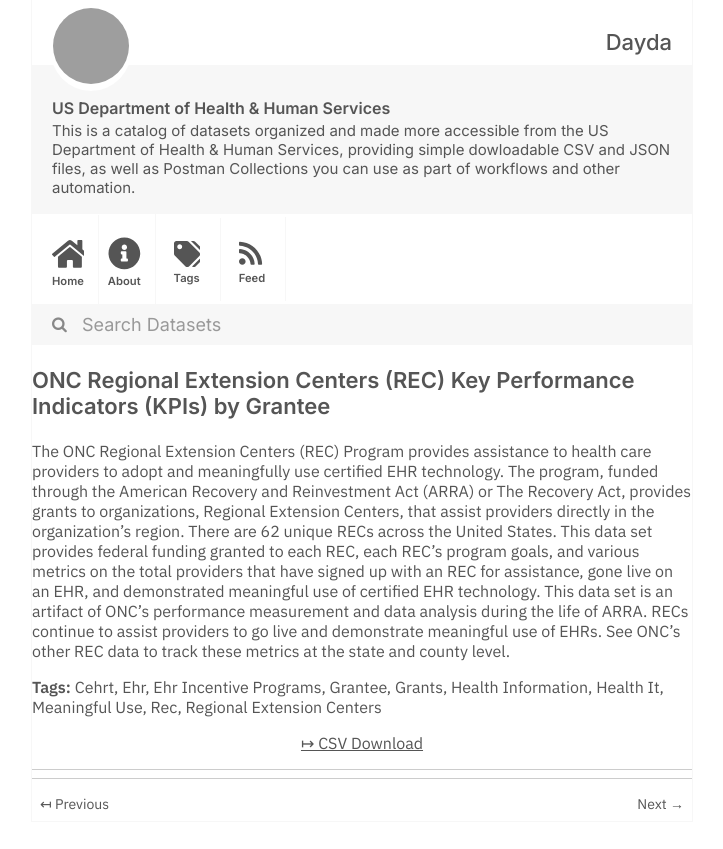
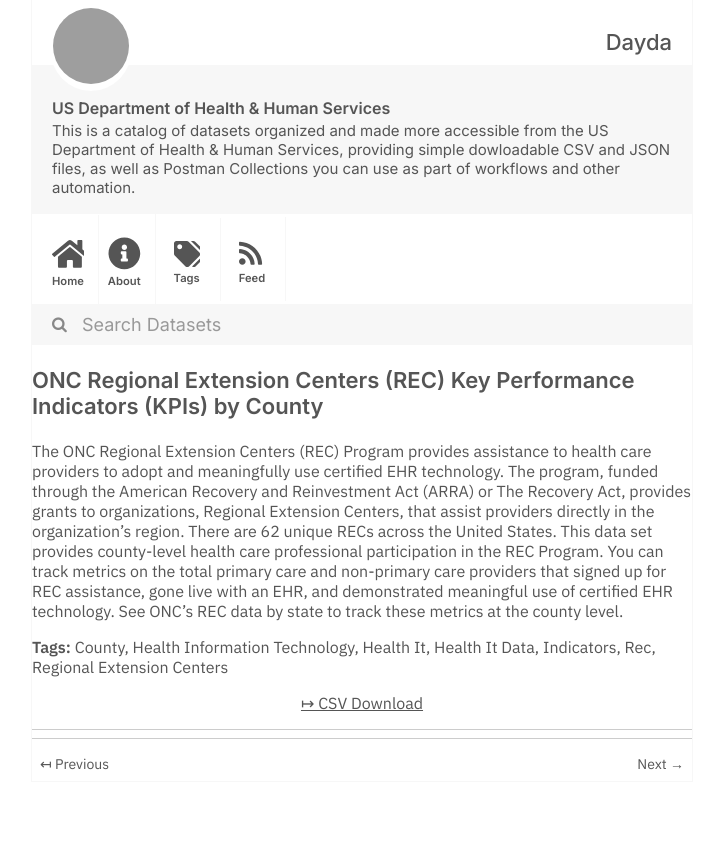
Before and after one commit to dayda-entities/us-department-of-health-and-human-services, a Jekyll site: the page built from _posts/2020-11-10-onc-regional-extension-centers.md, in a window 1280 px wide, cut to the strip 0-849 px from the top of the page. Shown: the whole strip, without its empty margins (278-1001 px from the left). Built offline with Jekyll 4.4.1, drawn with Linux system fonts in a browser that asks for light colours; grey boxes are pictures that could not be loaded.

Commit message:
Publish Data

```diff
--- a/_posts/2020-11-10-onc-regional-extension-centers.md
+++ b/_posts/2020-11-10-onc-regional-extension-centers.md
@@ -1,26 +1,23 @@
 ---
 title: >-
   ONC Regional Extension Centers (REC) Key Performance Indicators (KPIs) by
-  Grantee
-created: '2020-11-10T16:16:41.116890'
-modified: '2021-04-25T14:49:59.676606'
+  County
+created: '2020-11-10T16:16:41.200639'
+modified: '2021-05-03T21:23:05.871818'
 state: active
 type: dataset
 tags:
-  - Cehrt
-  - Ehr
-  - Ehr Incentive Programs
-  - Grantee
-  - Grants
-  - Health Information
+  - County
+  - Health Information Technology
   - Health It
-  - Meaningful Use
+  - Health It Data
+  - Indicators
   - Rec
   - Regional Extension Centers
 groups: []
-csv_url: 'https://dashboard.healthit.gov/datadashboard/data/REC_KPI_Masterfile.csv'
+csv_url: 'https://dashboard.healthit.gov/datadashboard/data/REC_KPI_County.csv'
 json_url: ''
 layout: post
 
 ---
-The ONC Regional Extension Centers (REC) Program provides assistance to health care providers to adopt and meaningfully use certified EHR technology. The program, funded through the American Recovery and Reinvestment Act (ARRA) or The Recovery Act, provides grants to organizations, Regional Extension Centers, that assist providers directly in the organization's region. There are 62 unique RECs across the United States. This data set provides federal funding granted to each REC, each REC's program goals, and various metrics on the total providers that have signed up with an REC for assistance, gone live on an EHR, and demonstrated meaningful use of certified EHR technology. This data set is an artifact of ONC's performance measurement and data analysis during the life of ARRA. RECs continue to assist providers to go live and demonstrate meaningful use of EHRs. See ONC's other REC data to track these metrics at the state and county level.
+The ONC Regional Extension Centers (REC) Program provides assistance to health care providers to adopt and meaningfully use certified EHR technology. The program, funded through the American Recovery and Reinvestment Act (ARRA) or The Recovery Act, provides grants to organizations, Regional Extension Centers, that assist providers directly in the organization's region. There are 62 unique RECs across the United States. This data set provides county-level health care professional participation in the REC Program. You can track metrics on the total primary care and non-primary care providers that signed up for REC assistance, gone live with an EHR, and demonstrated meaningful use of certified EHR technology. See ONC's REC data by state to track these metrics at the county level.
```
